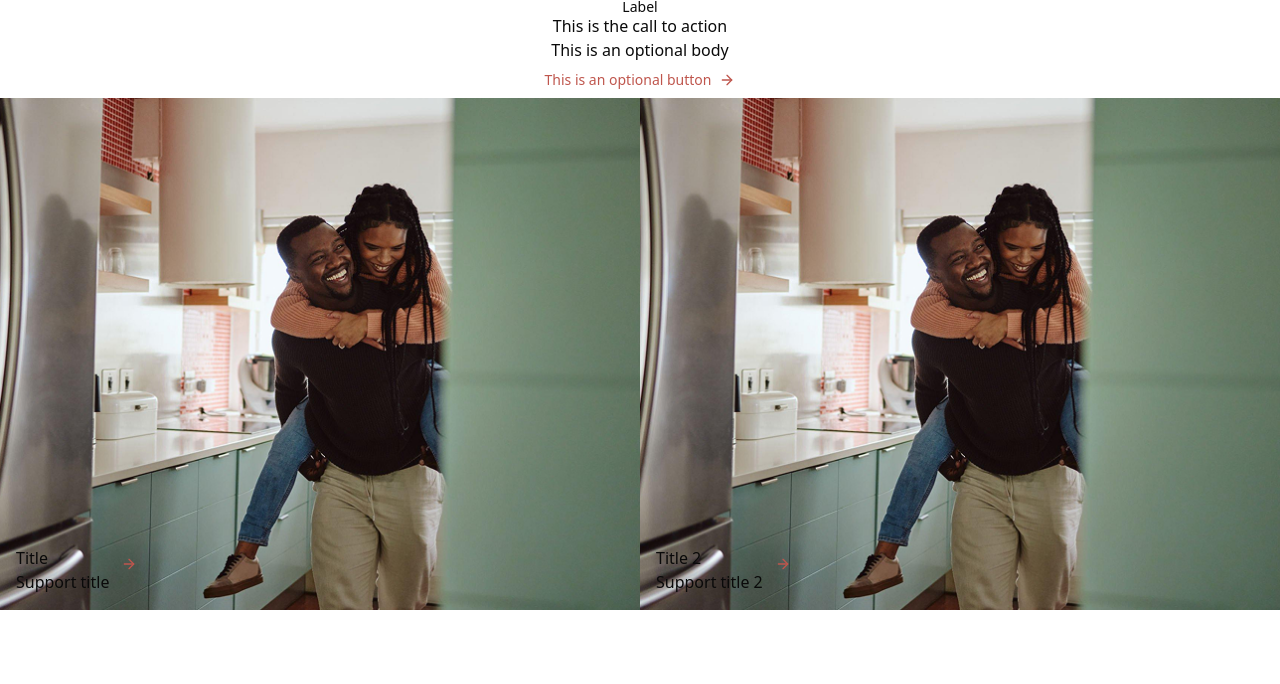
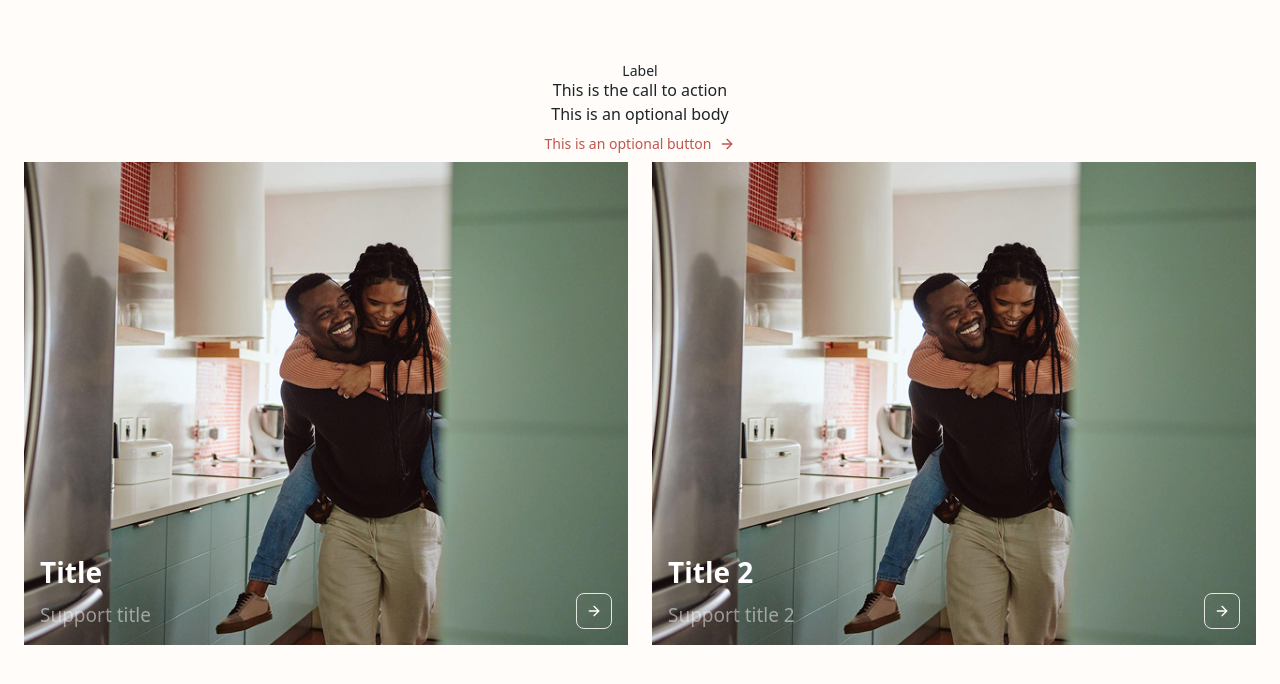
Before and after one commit to dav-97/huysinc, a React (Vite) app: page / in a window 1280 px wide. Shown: the top 684 px of the page. Built offline with nearby package versions, Linux system fonts and the light colour scheme.

Commit message:
Refactor CTA component layout and enhance styling with new CSS variables

```diff
--- a/src/App.tsx
+++ b/src/App.tsx
@@ -19,5 +19,9 @@ const CTAValues: CTAProps = {
 };
 
 export const App = () => {
-  return <CTA {...CTAValues} />;
+  return (
+    <div className="px-5 py-12 tablet:px-6 tablet:py-16 desktop:p-16">
+      <CTA {...CTAValues} />
+    </div>
+  );
 };
--- /dev/null
+++ b/src/components/cta-block.tsx
@@ -0,0 +1,29 @@
+import { Button } from "@/components/ui/button";
+import { ArrowRight } from "lucide-react";
+
+export type CTABlockProps = {
+  id: string;
+  title: string;
+  subTitle: string;
+  url: string;
+  imageUrl: string;
+};
+
+export const CTABlock = ({ imageUrl, subTitle, title, url }: CTABlockProps) => {
+  return (
+    <div className="relative">
+      <img className="size-full" src={imageUrl} alt={title} />
+      <div className="absolute flex flex-row bottom-0 p-4 w-full items-end">
+        <div className="flex flex-col flex-1 gap-2">
+          <span className="font-semibold text-white text-[22px] tablet:text-[28px]">{title}</span>
+          <span className="font-[450] text-[17px] tablet:text-[19px] text-[#FAFAFA]/50">{subTitle}</span>
+        </div>
+        <Button asChild size="icon" variant="icon">
+          <a href={url}>
+            <ArrowRight />
+          </a>
+        </Button>
+      </div>
+    </div>
+  );
+};
--- a/src/components/cta.tsx
+++ b/src/components/cta.tsx
@@ -1,3 +1,4 @@
+import { CTABlock, type CTABlockProps } from "@/components/cta-block";
 import { Button } from "@/components/ui/button";
 import { Label } from "@/components/ui/label";
 import { ArrowRight } from "lucide-react";
@@ -10,13 +11,7 @@ export type CTAProps = {
     text: string;
     url: string;
   };
-  blocks: {
-    id: string;
-    title: string;
-    subTitle: string;
-    url: string;
-    imageUrl: string;
-  }[];
+  blocks: CTABlockProps[];
 };
 
 export const CTA = ({ label, title, bodyCopy, button, blocks }: CTAProps) => {
@@ -32,22 +27,9 @@ export const CTA = ({ label, title, bodyCopy, button, blocks }: CTAProps) => {
           </a>
         </Button>
       )}
-      <div className="grid grid-cols-2">
-        {blocks.map(({ id, imageUrl, subTitle, title, url }) => (
-          <div key={id} className="relative">
-            <img className="size-full" src={imageUrl} alt={title} />
-            <div className="absolute flex flex-row bottom-0 m-4">
-              <div className="flex flex-col flex-1">
-                <span>{title}</span>
-                <span>{subTitle}</span>
-              </div>
-              <Button asChild>
-                <a href={url}>
-                  <ArrowRight />
-                </a>
-              </Button>
-            </div>
-          </div>
+      <div className="grid grid-cols-1 tablet:grid-cols-2 gap-6">
+        {blocks.map((block) => (
+          <CTABlock {...block} key={block.id} />
         ))}
       </div>
     </div>
--- a/src/components/ui/button.tsx
+++ b/src/components/ui/button.tsx
@@ -9,7 +9,9 @@ const buttonVariants = cva(
   {
     variants: {
       variant: {
-        default: "text-link underline-offset-4 hover:underline",
+        default:
+          "text-secondary underline-offset-4 hover:underline hover:text-secondary-hover focus:text-secondary-focus",
+        icon: "text-white border border-border p-3",
       },
       size: {
         default: "h-9 px-4 py-2 has-[>svg]:px-3",
--- a/src/index.css
+++ b/src/index.css
@@ -11,32 +11,32 @@
   --color-primary: var(--primary);
   --color-primary-foreground: var(--primary-foreground);
   --color-secondary: var(--secondary);
+  --color-secondary-hover: var(--secondary-hover);
+  --color-secondary-focus: var(--secondary-focus);
   --color-secondary-foreground: var(--secondary-foreground);
-  --color-muted: var(--muted);
-  --color-muted-foreground: var(--muted-foreground);
-  --color-accent: var(--accent);
-  --color-accent-foreground: var(--accent-foreground);
   --color-destructive: var(--destructive);
+  --color-warn: var(--warn);
+  --color-accept: var(--accept);
   --color-border: var(--border);
   --color-ring: var(--ring);
-  --color-link: var(--link);
+  --breakpoint-tablet: 23.5rem;
+  --breakpoint-desktop: 90rem;
 }
 
 :root {
   --radius: 0.625rem;
-  --background: oklch(1 0 0);
-  --foreground: oklch(0.145 0 0);
-  --primary: oklch(0.205 0 0);
-  --primary-foreground: oklch(0.985 0 0);
-  --secondary: oklch(0.97 0 0);
-  --secondary-foreground: oklch(0.205 0 0);
-  --muted: oklch(0.97 0 0);
-  --muted-foreground: oklch(0.556 0 0);
-  --accent: oklch(0.97 0 0);
-  --accent-foreground: oklch(0.205 0 0);
-  --destructive: oklch(0.577 0.245 27.325);
+  --background: #fffcfa;
+  --foreground: #1b2426;
+  --primary: #39494d;
+  --primary-foreground: #ffffff;
+  --secondary: #bf564d;
+  --secondary-hover: #a6433a;
+  --secondary-focus: #59201b;
+  --secondary-foreground: #ffffff;
+  --destructive: #be3e13;
+  --warn: #f2b661;
+  --accept: #6d8d4e;
   --border: oklch(0.922 0 0);
-  --link: #bf564d;
   --ring: oklch(0.708 0 0);
 }
 
```
